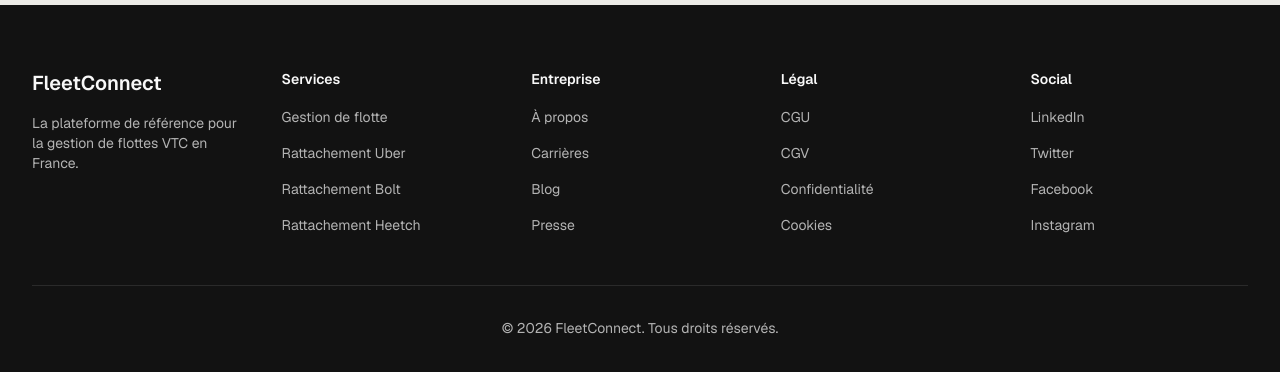
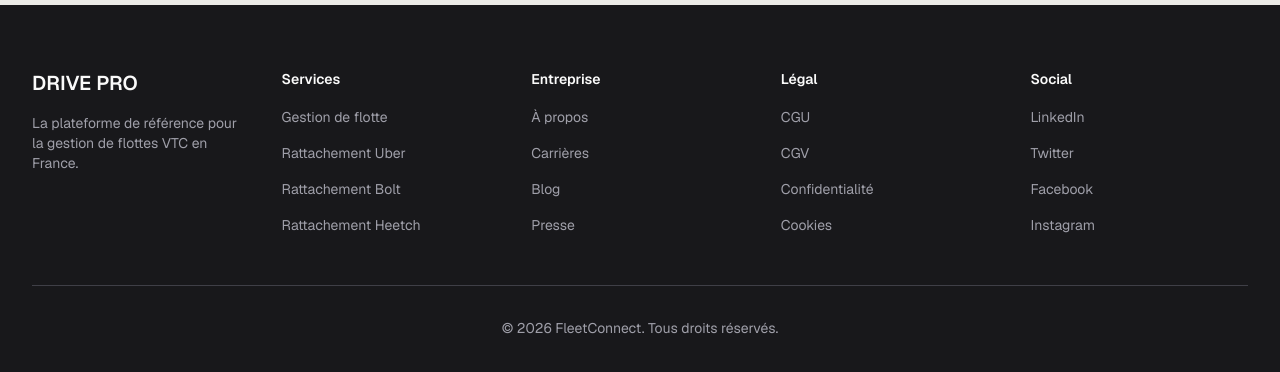
Before and after one commit to karimbdwrk/gestionflottevtc, a Next.js app: page / in a window 1280 px wide. Shown: the part 4135-4507 px from the top of the page. Built offline with nearby package versions, Linux system fonts and the light colour scheme.

Commit message:
style: mettre à jour le style du composant Footer avec de nouvelles couleurs et le nom de l'entreprise

```diff
--- a/components/footer.tsx
+++ b/components/footer.tsx
@@ -29,14 +29,14 @@ const navigation = {
 
 export function Footer() {
   return (
-    <footer className="bg-primary text-primary-foreground">
+    <footer className="bg-zinc-900 dark:bg-background/80 text-zinc-50">
       <div className="mx-auto max-w-7xl px-4 sm:px-6 lg:px-8 py-12 md:py-16">
         <div className="grid grid-cols-2 md:grid-cols-5 gap-8">
           <div className="col-span-2 md:col-span-1">
             <Link href="/" className="text-xl font-semibold">
-              FleetConnect
+              DRIVE PRO
             </Link>
-            <p className="mt-4 text-sm text-primary-foreground/70 max-w-xs">
+            <p className="mt-4 text-sm text-zinc-400 max-w-xs">
               La plateforme de référence pour la gestion de flottes VTC en France.
             </p>
           </div>
@@ -47,7 +47,7 @@ export function Footer() {
                 <li key={item.name}>
                   <Link
                     href={item.href}
-                    className="text-sm text-primary-foreground/70 hover:text-primary-foreground transition-colors"
+                    className="text-sm text-zinc-400 hover:text-zinc-50 transition-colors"
                   >
                     {item.name}
                   </Link>
@@ -62,7 +62,7 @@ export function Footer() {
                 <li key={item.name}>
                   <Link
                     href={item.href}
-                    className="text-sm text-primary-foreground/70 hover:text-primary-foreground transition-colors"
+                    className="text-sm text-zinc-400 hover:text-zinc-50 transition-colors"
                   >
                     {item.name}
                   </Link>
@@ -77,7 +77,7 @@ export function Footer() {
                 <li key={item.name}>
                   <Link
                     href={item.href}
-                    className="text-sm text-primary-foreground/70 hover:text-primary-foreground transition-colors"
+                    className="text-sm text-zinc-400 hover:text-zinc-50 transition-colors"
                   >
                     {item.name}
                   </Link>
@@ -92,7 +92,7 @@ export function Footer() {
                 <li key={item.name}>
                   <Link
                     href={item.href}
-                    className="text-sm text-primary-foreground/70 hover:text-primary-foreground transition-colors"
+                    className="text-sm text-zinc-400 hover:text-zinc-50 transition-colors"
                   >
                     {item.name}
                   </Link>
@@ -101,8 +101,8 @@ export function Footer() {
             </ul>
           </div>
         </div>
-        <div className="mt-12 pt-8 border-t border-primary-foreground/10">
-          <p className="text-sm text-primary-foreground/70 text-center">
+        <div className="mt-12 pt-8 border-t border-zinc-700">
+          <p className="text-sm text-zinc-400 text-center">
             © {new Date().getFullYear()} FleetConnect. Tous droits réservés.
           </p>
         </div>
```
